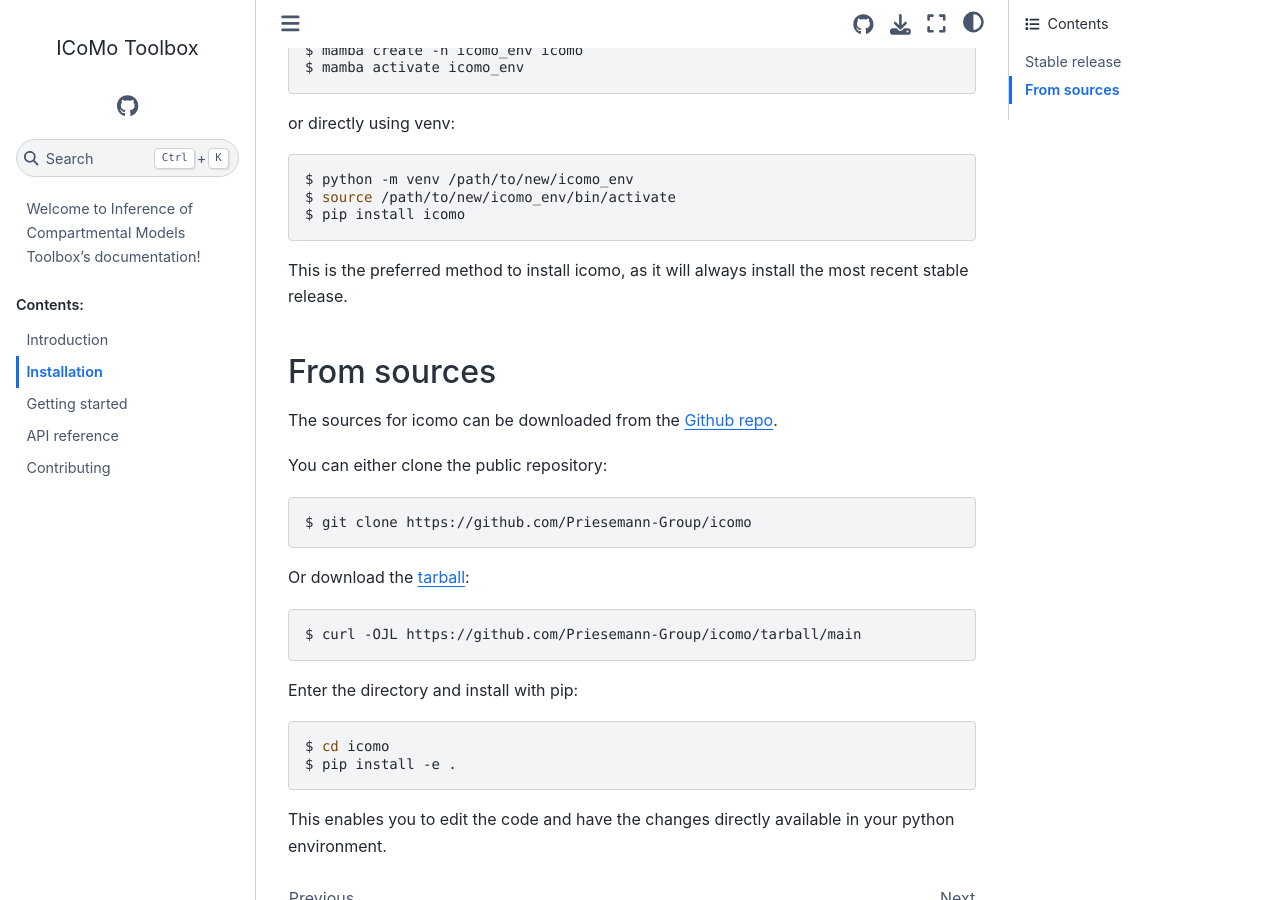
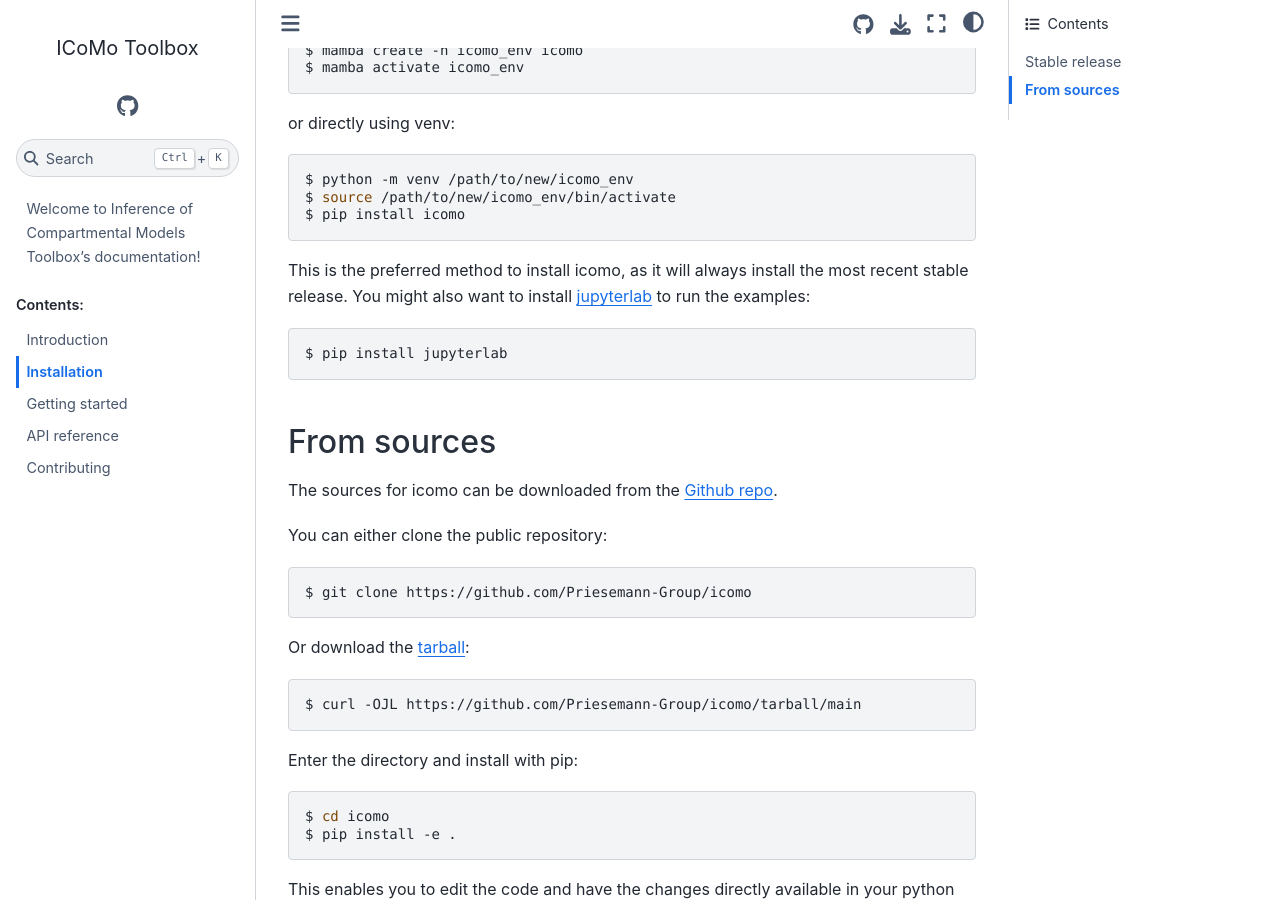
Before and after one commit to Priesemann-Group/icomo, a Sphinx documentation site: the page built from docs/installation.md, in a window 1280 px wide and 900 px high, scrolled down 348 px. Built offline with Sphinx 7.4.7 and the Sphinx Book theme 1.1.4, drawn with Linux system fonts in a browser that asks for light colours.

Commit message:
Add remark to also install jupyterlab

````diff
--- a/docs/installation.md
+++ b/docs/installation.md
@@ -27,6 +27,11 @@ $ pip install icomo
 
 This is the preferred method to install icomo,
 as it will always install the most recent stable release.
+You might also want to install [jupyterlab](https://jupyter.org) to run the examples:
+
+```bash
+$ pip install jupyterlab
+```
 
 ## From sources
 
````
